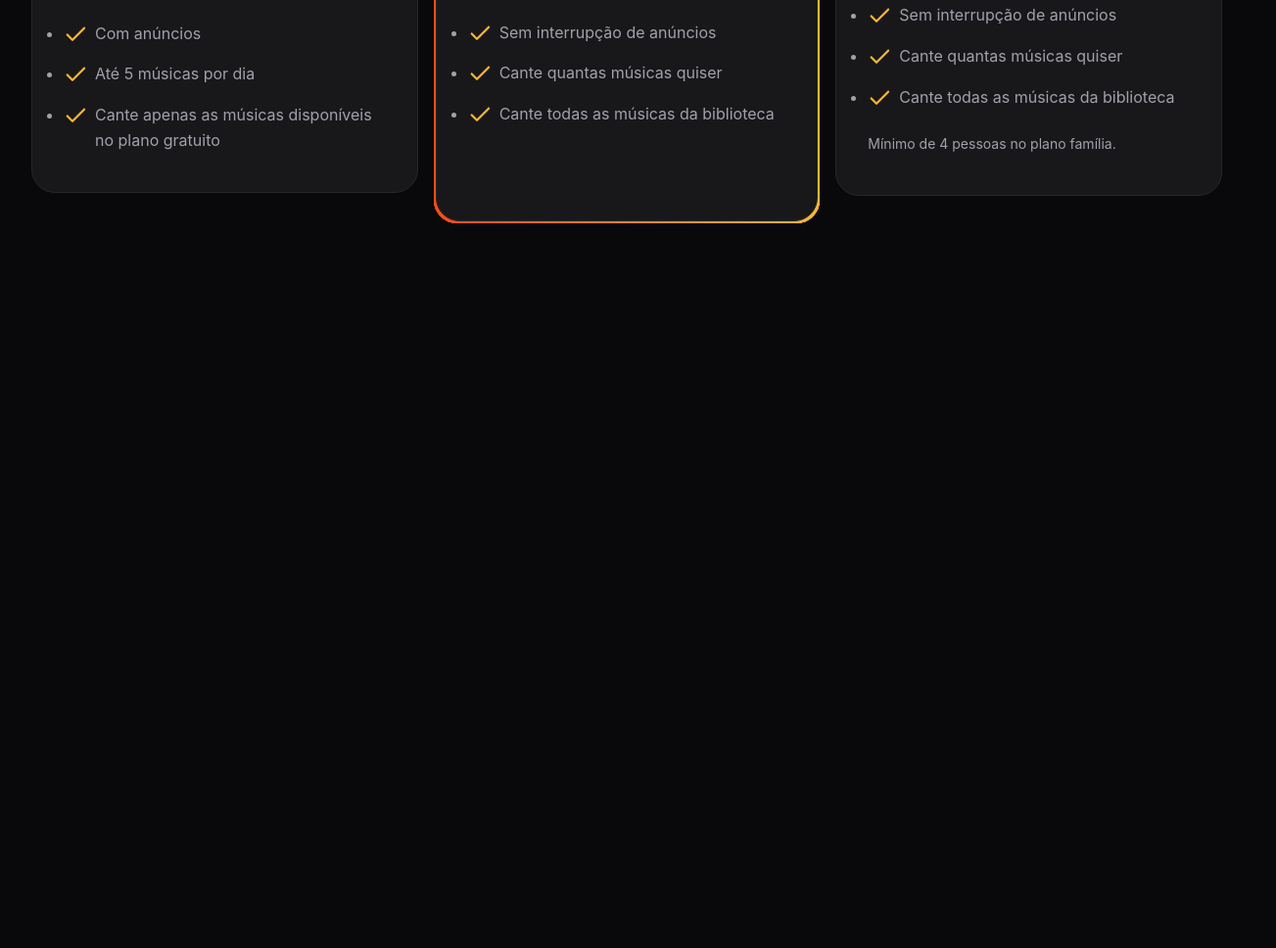
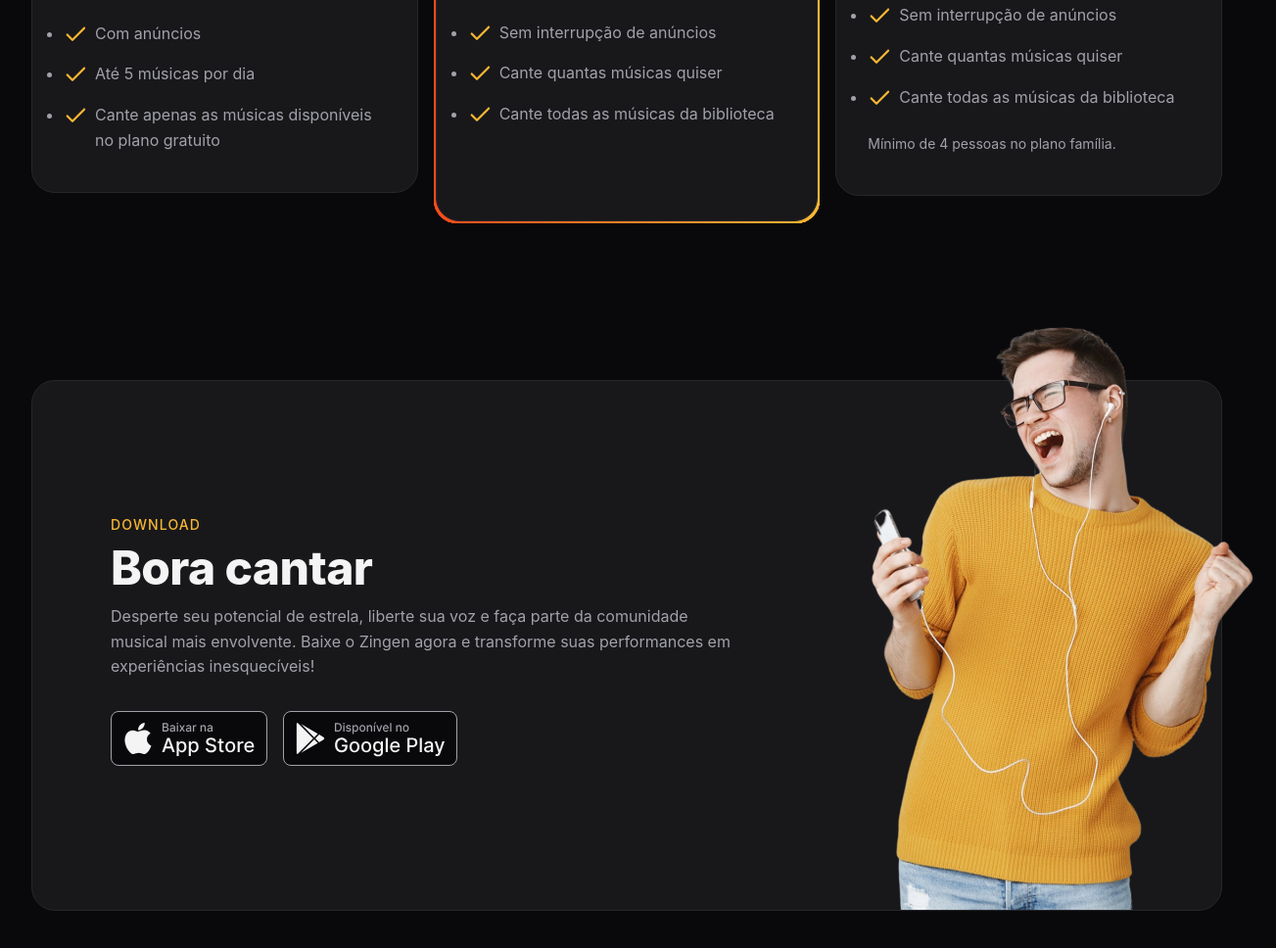
Before and after one commit to aliceisrael3/Landing-Page, a plain HTML site: page index.html in a window 1280 px wide. Shown: the part 3239-4207 px from the top of the page at 98% size, 1303 px wide, since content can reach past the window. Before the commit the page ends 3547 px from the top, so only its background shows below. Drawn offline with Linux system fonts and the light colour scheme.

Commit message:
Seção download

```diff
--- a/index.html
+++ b/index.html
@@ -167,5 +167,29 @@
   </div>
 </section>
 
+<section id="download">
+  <div class="container py-xl">
+    <div class="card px-lg even-columns items-center">
+      <div>
+        <header>
+          <strong>download</strong>
+          <h2>Bora cantar</h2>
+        </header>
+        <p>Desperte seu potencial de estrela, liberte sua voz e faça parte da comunidade musical mais envolvente. Baixe o Zingen agora e transforme suas performances em experiências inesquecíveis!</p>
+
+        <div class="buttons flex gap-1">
+          <a href="#">
+            <img src="assets/button-appstore.svg" alt="Baixar da Apple Store">
+          </a>
+          <a href="#">
+            <img src="assets/button-playstore.svg" alt="Biaxar da Play Store">
+          </a>
+        </div>
+      </div>
+      <img src="assets/rapaz-ouvindo-musica-com-fones-de-ouvido-e-cantando-no-aplicativo-de-karaoke-removebg 1.png" alt="">
+    </div>
+  </div>
+</section>
+
 </body>
 </html>
--- /dev/null
+++ b/styles/download.css
@@ -0,0 +1,34 @@
+#download {
+  .card {
+    padding: 3rem 1.5rem 15rem ;
+    position: relative;
+    & > img {
+      width: 14.5rem;
+      position: absolute;
+      bottom: 0;
+      right: -3.5rem;
+     }
+  }
+
+  .buttons {
+    flex-wrap: wrap;
+    margin-top: 2rem;
+
+  }
+
+  @media (width >= 80em) {
+    .card {
+      padding: 8.75rem 5rem;
+
+      & > div:nth-child(1) {
+        max-width: 40rem;
+      }
+
+      & > img {
+        width: 29.125rem;
+      }
+    }
+  }
+
+
+}
--- a/styles/global.css
+++ b/styles/global.css
@@ -46,6 +46,8 @@ html {
   font-size: var(--fs-base);
   line-height: 1.6;
   color: var(--text-color-primary);
+
+  overflow-x: hidden;
 }
 
 body {
--- a/styles/index.css
+++ b/styles/index.css
@@ -9,3 +9,4 @@
 @import url(cards.css);
 @import url(features.css) (width >= 80rem);
 @import url(pricing.css);
+@import url(download.css);
```
Also changed, not shown: assets/button-appstore.svg (added), assets/button-playstore.svg (added).
